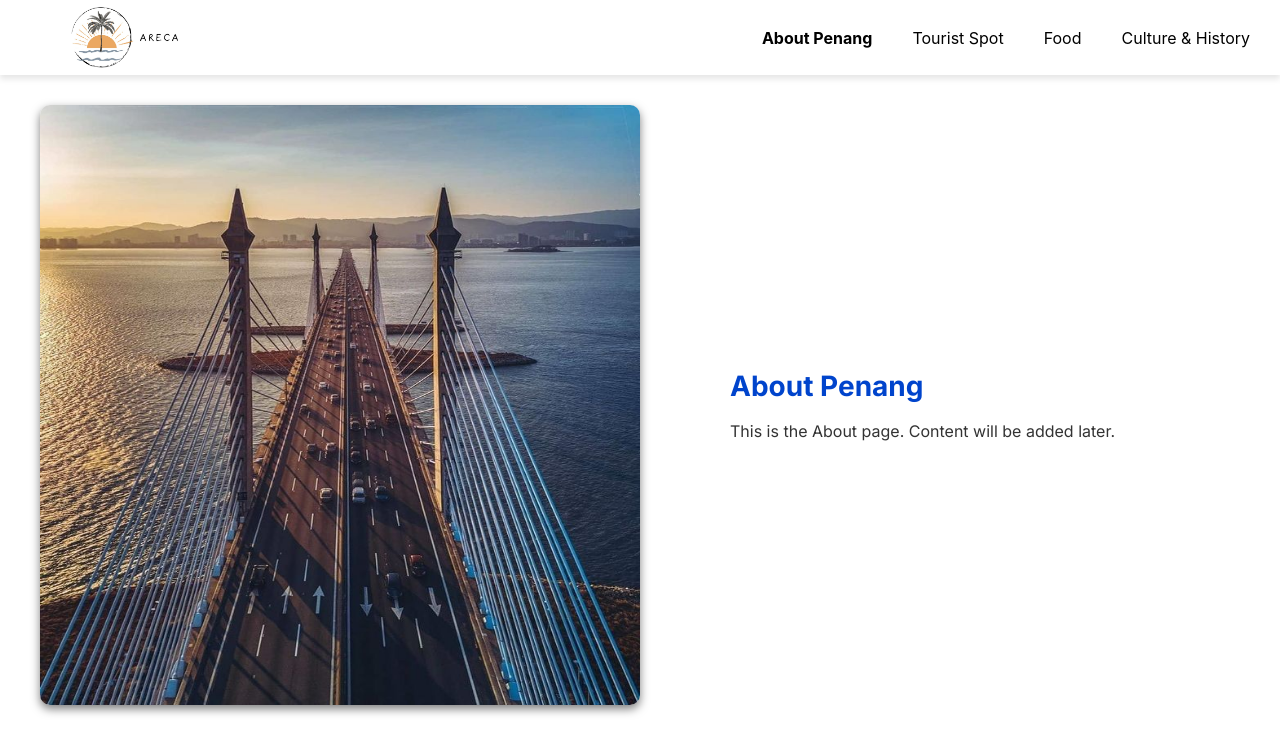
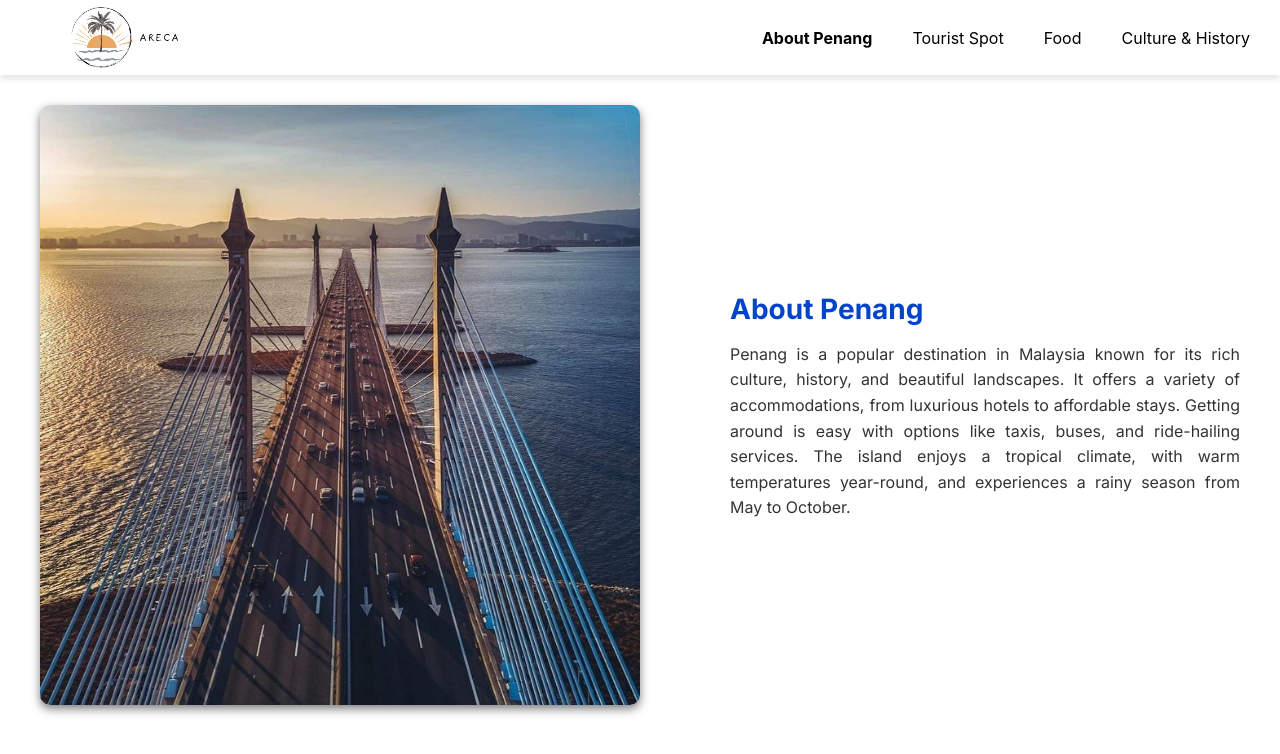
Before and after one commit to needydevil/Penang, a React (Create React App) app: page /about in a window 1280 px wide. Shown: the top 754 px of the page. Built offline with nearby package versions, Linux system fonts and the light colour scheme.

Commit message:
Add context of about penang page

```diff
--- a/src/pages/About.css
+++ b/src/pages/About.css
@@ -23,7 +23,7 @@
     font-family: 'Inter', Arial, sans-serif;
     text-align: left;
     color: #333;
-    max-width: 450px;
+    max-width: 600px;
 }
 
 .about .aboutText h1 {
--- a/src/pages/About.js
+++ b/src/pages/About.js
@@ -11,7 +11,7 @@ const About = () => {
             />
             <div className='aboutText'>
                 <h1>About Penang</h1>
-                <p>This is the About page. Content will be added later.</p>
+                <p>Penang is a popular destination in Malaysia known for its rich culture, history, and beautiful landscapes. It offers a variety of accommodations, from luxurious hotels to affordable stays. Getting around is easy with options like taxis, buses, and ride-hailing services. The island enjoys a tropical climate, with warm temperatures year-round, and experiences a rainy season from May to October.</p>
             </div>
         </div>
     );
```
